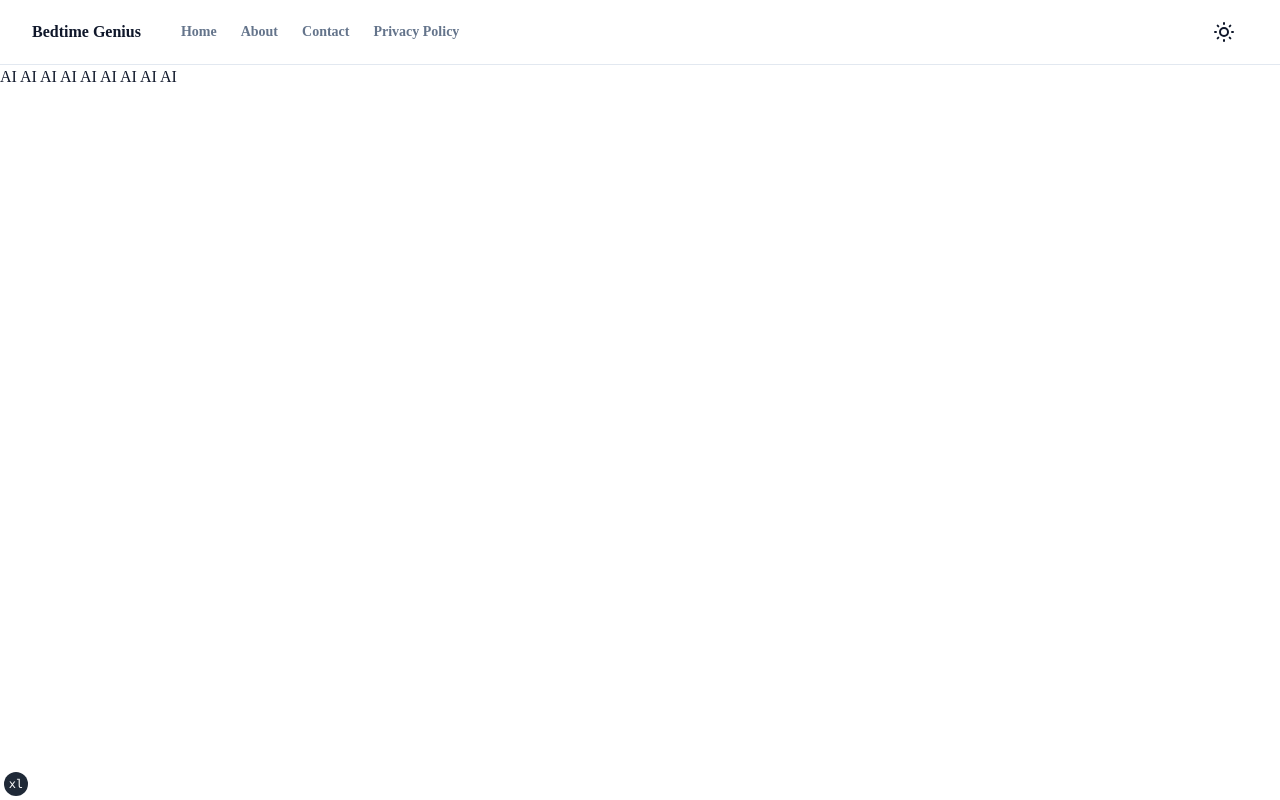
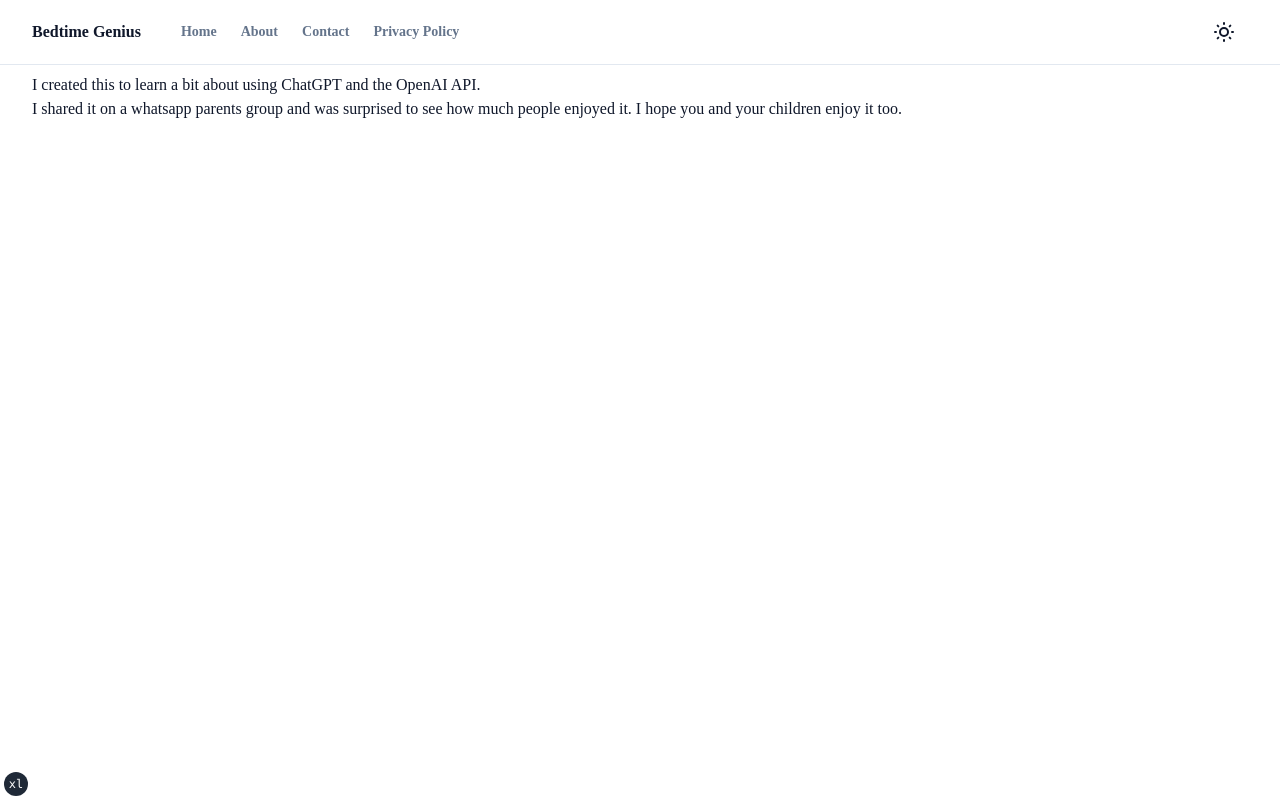
Before and after one commit to gregplumbly/bedtime-stories, a Next.js app: page /about in a window 1280 px wide. Built offline with nearby package versions, Linux system fonts and the light colour scheme.

Commit message:
update about page.

```diff
--- a/app/about/page.tsx
+++ b/app/about/page.tsx
@@ -1,3 +1,13 @@
 export default function Page() {
-  return <p>AI AI AI AI AI AI AI AI AI</p>;
+  return (
+    <div>
+      <p className="ml-8 mt-2">
+        I created this to learn a bit about using ChatGPT and the OpenAI API.
+      </p>
+      <p className="ml-8">
+        I shared it on a whatsapp parents group and was surprised to see how
+        much people enjoyed it. I hope you and your children enjoy it too.
+      </p>
+    </div>
+  );
 }
```
